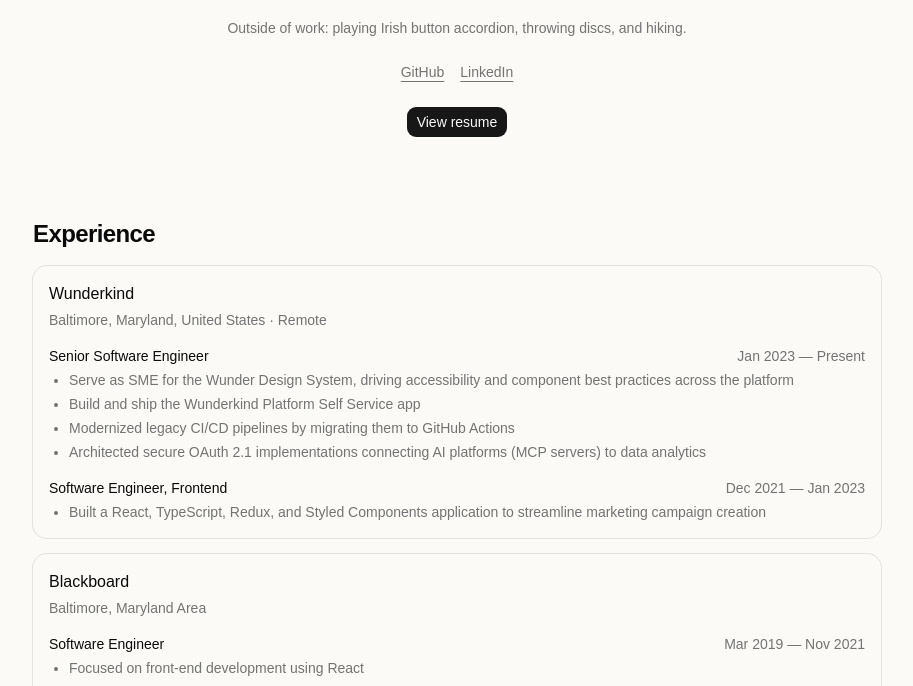
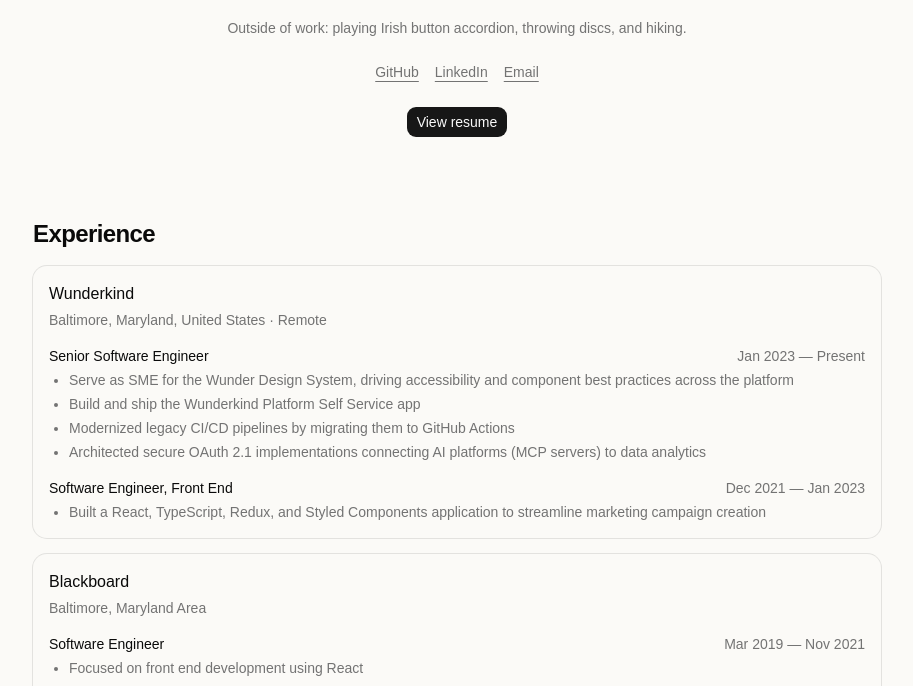
Before and after one commit to mmccomiskey/mccomiskey-dev, a React (Vite) app: page / in a window 1280 px wide. Shown: the part 266-952 px from the top of the page, without its empty margins (183-1096 px from the left). Built offline with nearby package versions, Linux system fonts and the light colour scheme.

Commit message:
Add email link and standardize front end terminology
Adds a mailto link alongside GitHub/LinkedIn, and standardizes
on "front end" (two words) across the bio, meta tags, and
experience copy instead of the previous mix of "frontend" and
"front-end".

```diff
--- a/index.html
+++ b/index.html
@@ -7,7 +7,7 @@
     <title>Michael McComiskey</title>
     <meta
       name="description"
-      content="Senior Software Engineer specializing in scalable frontend architecture, robust design systems, and secure AI-data integrations."
+      content="Senior Software Engineer specializing in scalable front end architecture, robust design systems, and secure AI-data integrations."
     />
 
     <meta property="og:type" content="website" />
@@ -15,14 +15,14 @@
     <meta property="og:title" content="Michael McComiskey" />
     <meta
       property="og:description"
-      content="Senior Software Engineer specializing in scalable frontend architecture, robust design systems, and secure AI-data integrations."
+      content="Senior Software Engineer specializing in scalable front end architecture, robust design systems, and secure AI-data integrations."
     />
 
     <meta name="twitter:card" content="summary" />
     <meta name="twitter:title" content="Michael McComiskey" />
     <meta
       name="twitter:description"
-      content="Senior Software Engineer specializing in scalable frontend architecture, robust design systems, and secure AI-data integrations."
+      content="Senior Software Engineer specializing in scalable front end architecture, robust design systems, and secure AI-data integrations."
     />
   </head>
   <body>
--- a/src/data/profile-data.ts
+++ b/src/data/profile-data.ts
@@ -53,6 +53,7 @@
   socials: [
     { label: 'GitHub', url: 'https://github.com/mmccomiskey' },
     { label: 'LinkedIn', url: 'https://www.linkedin.com/in/michael-mccomiskey/' },
+    { label: 'Email', url: 'mailto:mikeyjmcc@gmail.com' },
   ],
   experience: [
     {
@@ -71,7 +72,7 @@
           ],
         },
         {
-          role: 'Software Engineer, Frontend',
+          role: 'Software Engineer, Front End',
           startDate: 'Dec 2021',
           endDate: 'Jan 2023',
           bullets: [
@@ -88,7 +89,7 @@
           role: 'Software Engineer',
           startDate: 'Mar 2019',
           endDate: 'Nov 2021',
-          bullets: ['Focused on front-end development using React'],
+          bullets: ['Focused on front end development using React'],
         },
         {
           role: 'Associate Software Engineer',
```
